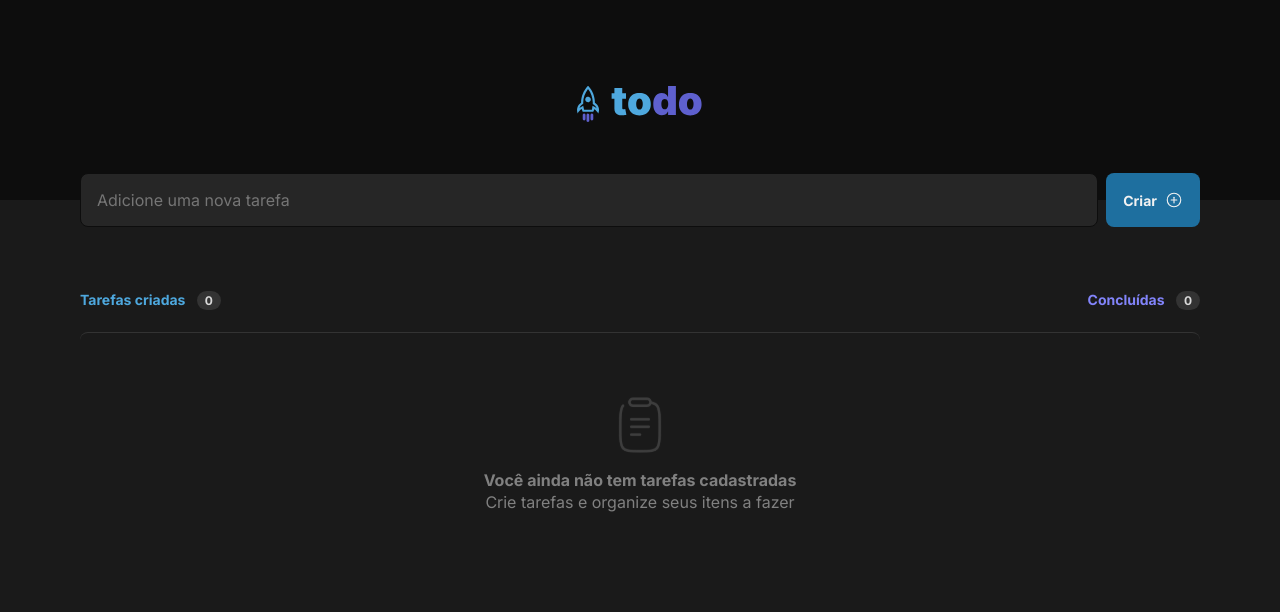
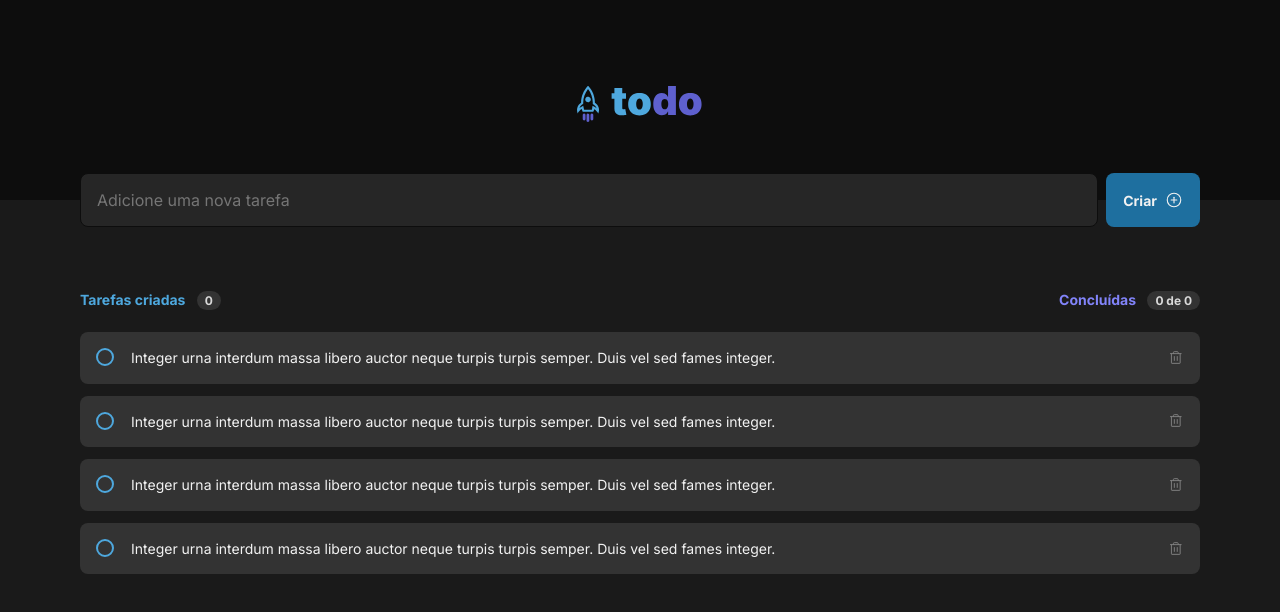
Before and after one commit to rickborges93/Ignite-React-ToDO, a React (Vite) app in the folder todo/: page / in a window 1280 px wide. Shown: the top 612 px of the page. Built offline with nearby package versions, Linux system fonts and the light colour scheme.

Commit message:
Task component

```diff
--- a/todo/src/App.module.css
+++ b/todo/src/App.module.css
@@ -17,7 +17,7 @@
     gap: 0.5rem;
 }
 
-.content input {
+.content input[type="text"] {
     width: 100%;
     padding: 1rem;
     border-radius: 8px;
--- a/todo/src/App.tsx
+++ b/todo/src/App.tsx
@@ -1,7 +1,7 @@
 import { Header } from "./components/Header";
 import styles from "./App.module.css";
 import { PlusCircle } from "phosphor-react";
-import { EmptyList } from "./components/EmptyList";
+import { Task } from "./components/Task";
 
 function App() {
 
@@ -18,10 +18,13 @@ function App() {
           <section className={ styles.section }>
             <div className={ styles.headerSection }>
               <div className={ styles.createdTask }>Tarefas criadas <span>0</span></div>
-              <div className={ styles.finishedTask }>Concluídas <span>0</span></div>
+              <div className={ styles.finishedTask }>Concluídas <span>0 de 0</span></div>
             </div>
 
-            <EmptyList />
+            <Task />
+            <Task />
+            <Task />
+            <Task />
           </section>
 
         </div>
--- /dev/null
+++ b/todo/src/components/Task.module.css
@@ -0,0 +1,102 @@
+.taskContent {
+    background: var(--gray-400);
+    padding: 1rem;
+    border-radius: 8px;
+
+    display: flex;
+    flex-direction: row;
+    align-items: center;
+    justify-content: space-between;
+    gap: 0.75rem;
+
+    font-size: 14px;
+    font-weight: 400;
+    line-height: 1.4;
+}
+
+.taskContent + .taskContent {
+    margin-top: 0.75rem;
+}
+
+.taskContent label {
+    width: 100%;
+    font-size: 0.875rem;
+    color: var(--gray-100);
+}
+
+.taskContent svg {
+    cursor: pointer;
+}
+
+.taskContent input {
+    position: absolute;
+    opacity: 0;
+    cursor: pointer;
+    height: 0;
+    width: 0;
+}
+
+.container {
+    /* display: block; */
+    position: relative;
+    padding-left: 35px;
+    cursor: pointer;
+    font-size: 22px;
+}
+
+  /* Esconder o checkbox padrão */
+.container input {
+    position: absolute;
+    opacity: 0;
+    cursor: pointer;
+    height: 0;
+    width: 0;
+}
+
+  /* Criar o checkbox customizado */
+.checkmark {
+    position: absolute;
+    top: 0;
+    left: 0;
+    height: 18px;
+    width: 18px;
+    border-radius: 999px;
+    border: 2px solid var(--blue);
+}
+
+  /* Adicionar uma cor de fundo cinza ao passar o mouse */
+.container:hover input ~ .checkmark {
+    background-color: var(--blue-dark-opacity);
+}
+
+  /* Quando o checkbox é clicado, adicionar um fundo rosa */
+.container input:checked ~ .checkmark {
+    background-color: var(--purple-dark);
+    border: 2px solid var(--purple-dark);
+}
+
+  /* Criar o ícone de check, escondido quando não estiver selecionado */
+.container .checkmark:after {
+    content: "";
+    position: absolute;
+    display: none;
+    left: 5px;
+    top: 3px;
+    width: 3px;
+    height: 6px;
+    border: solid white;
+    border-width: 0 1px 1px 0;
+    -webkit-transform: rotate(45deg);
+    -ms-transform: rotate(45deg);
+    transform: rotate(45deg);
+}
+
+  /* Exibir o ícone quando selecionado */
+.container input:checked ~ .checkmark:after {
+    display: block;
+}
+
+.container input:checked ~ .checkmark:hover {
+    background-color: var(--purple);
+    border: 2px solid var(--purple);
+}
--- /dev/null
+++ b/todo/src/components/Task.tsx
@@ -0,0 +1,15 @@
+import styles from './Task.module.css';
+import { Trash } from 'phosphor-react';
+
+export function Task() {
+    return (
+        <div className={ styles.taskContent }>
+            <label className={ styles.container }>
+                Integer urna interdum massa libero auctor neque turpis turpis semper. Duis vel sed fames integer.
+                <input type='checkbox' />
+                <span className={ styles.checkmark }></span>
+            </label>
+            <Trash size={16} />
+        </div>
+    )
+}
--- a/todo/src/global.css
+++ b/todo/src/global.css
@@ -3,6 +3,7 @@
 
     --blue: #4EA8DE;
     --blue-dark: #1E6F9F;
+    --blue-dark-opacity: rgba(30, 111, 159, 0.2);
 
     --gray-100: #F2F2F2;
     --gray-200: #D9D9D9;
```
